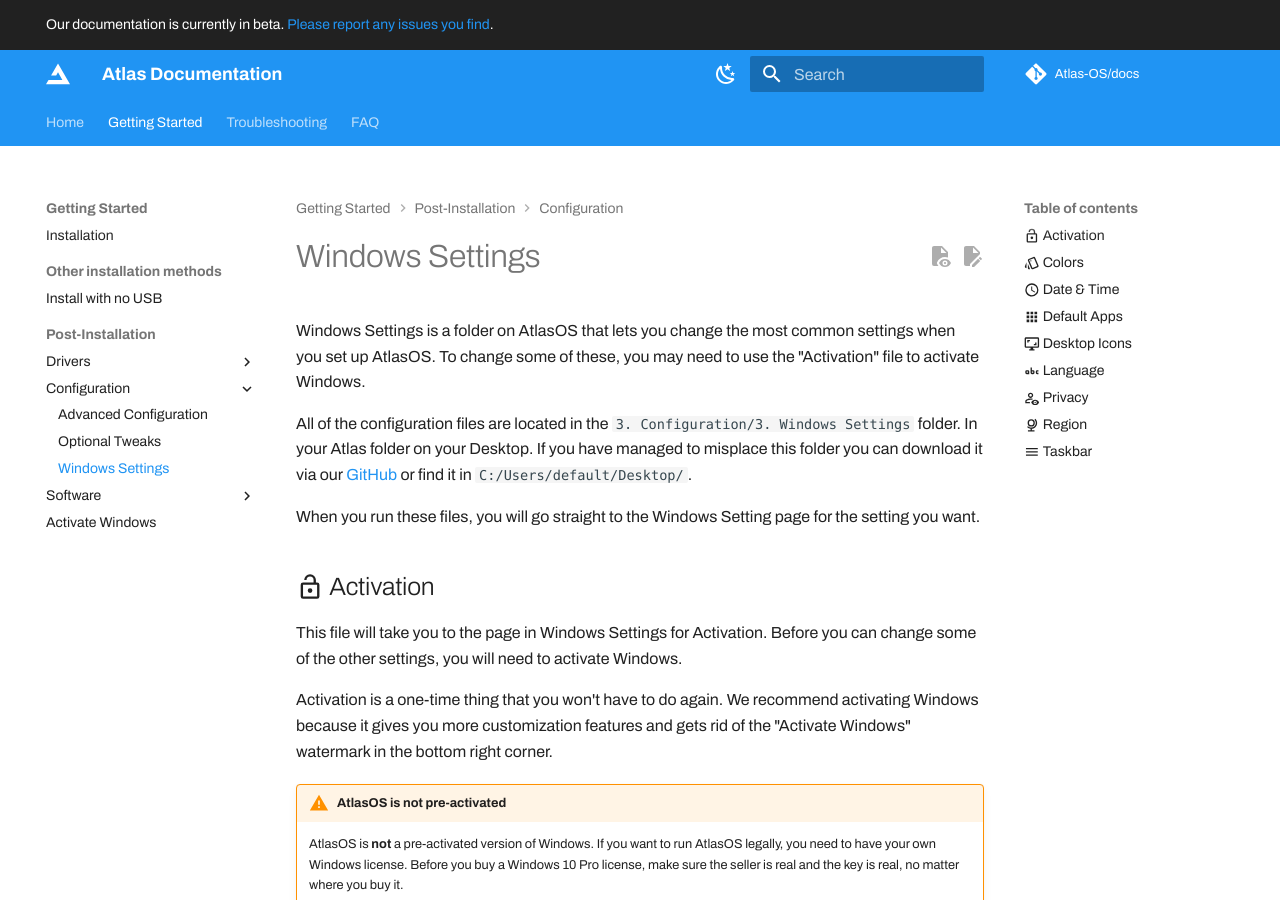
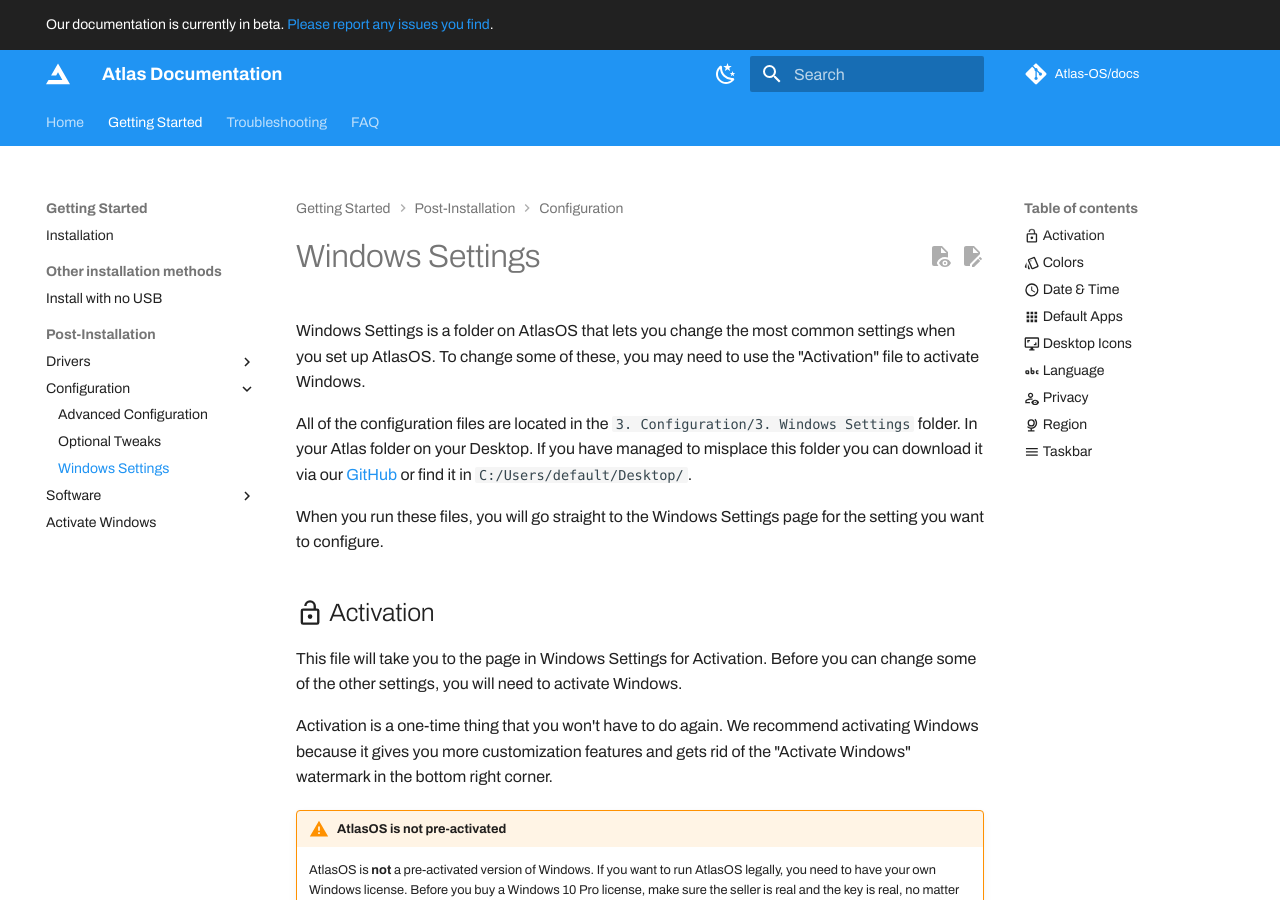
Before and after one commit to Atlas-OS/docs, an MkDocs documentation site: the page built from docs/Getting started/Post-Installation/Configuration/Windows Settings.md, in a window 1280 px wide and 900 px high. Built offline with MkDocs 1.6.1 and Material for MkDocs 9.7.7, drawn with Linux system fonts in a browser that asks for light colours; some web fonts are replaced; plug-ins that fetch from the network failed and are left out; comment, search, counter and statistics services are not loaded.

Commit message:
Fix grammatical mistake.

```diff
--- a/docs/Getting started/Post-Installation/Configuration/Windows Settings.md
+++ b/docs/Getting started/Post-Installation/Configuration/Windows Settings.md
@@ -2,7 +2,7 @@ Windows Settings is a folder on AtlasOS that lets you change the most common set
 
 All of the configuration files are located in the `3. Configuration/3. Windows Settings` folder. In your Atlas folder on your Desktop. If you have managed to misplace this folder you can download it via our [GitHub](https://github.com/Atlas-OS/Atlas/tree/main/src/Executables/Atlas) or find it in `C:/Users/default/Desktop/`.
 
-When you run these files, you will go straight to the Windows Setting page for the setting you want.
+When you run these files, you will go straight to the Windows Settings page for the setting you want to configure.
 
 ## :material-lock-open-outline: Activation
 
```
